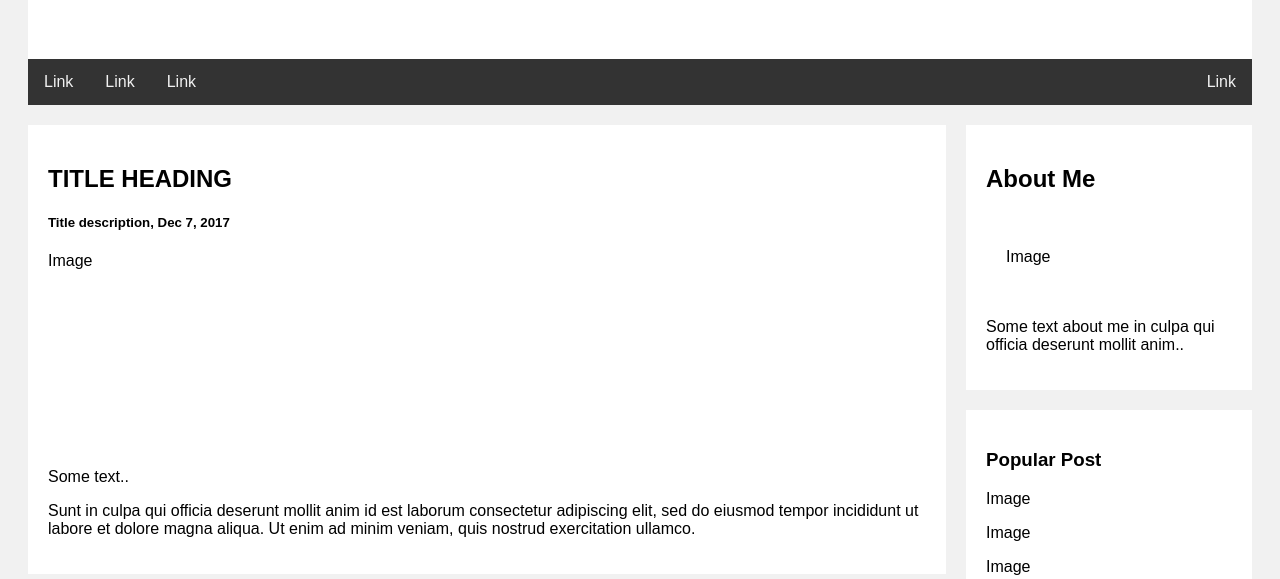
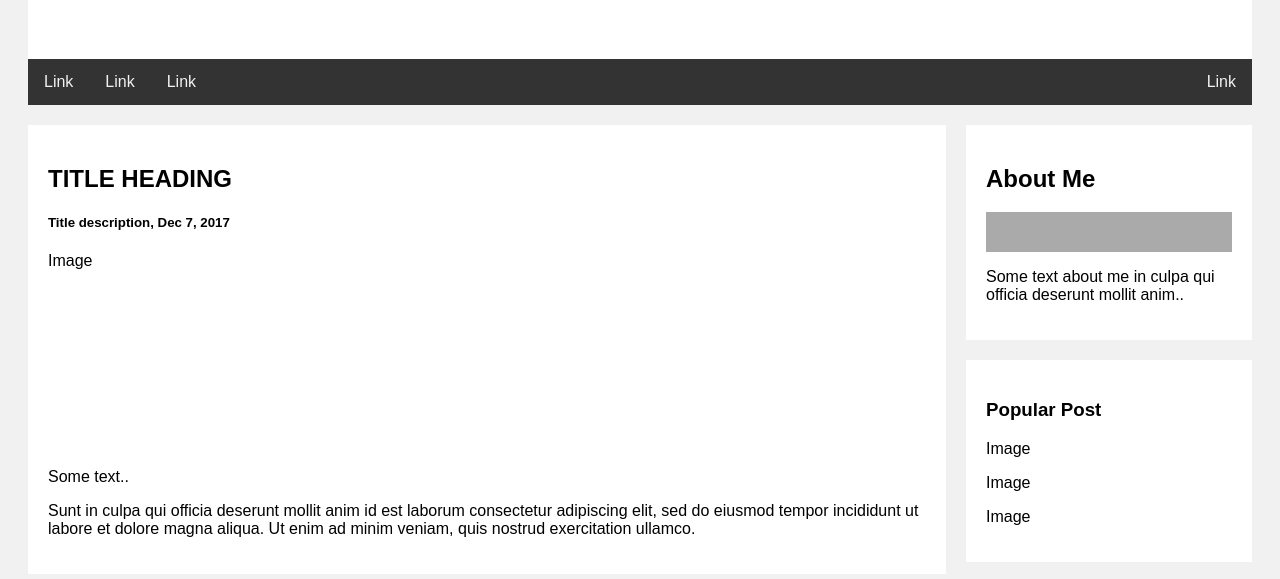
Before and after one commit to ManniAdam/blog, a plain HTML site: page index.html in a window 1280 px wide. Shown: the part 198-777 px from the top of the page. Drawn offline with Linux system fonts and the light colour scheme.

Commit message:
Update index.html

```diff
--- a/index.html
+++ b/index.html
@@ -49,9 +49,8 @@ body {
     background-color: #f1f1f1;
     padding-left: 20px;
 }
-/* Fake image */
-.profileimg {
-    background-image:url('img/profile.jpeg')
+/* image */
+.images {
     background-color: #aaa;
     width: 100%;
     padding: 20px;
@@ -124,7 +123,7 @@ body {
   <div class="rightcolumn">
     <div class="card">
       <h2>About Me</h2>
-      <div class="profileimg"><p>Image</p></div>
+      <div class="images" src="img/profile.jpg" alt=""></div>
       <p>Some text about me in culpa qui officia deserunt mollit anim..</p>
     </div>
     <div class="card">
```
